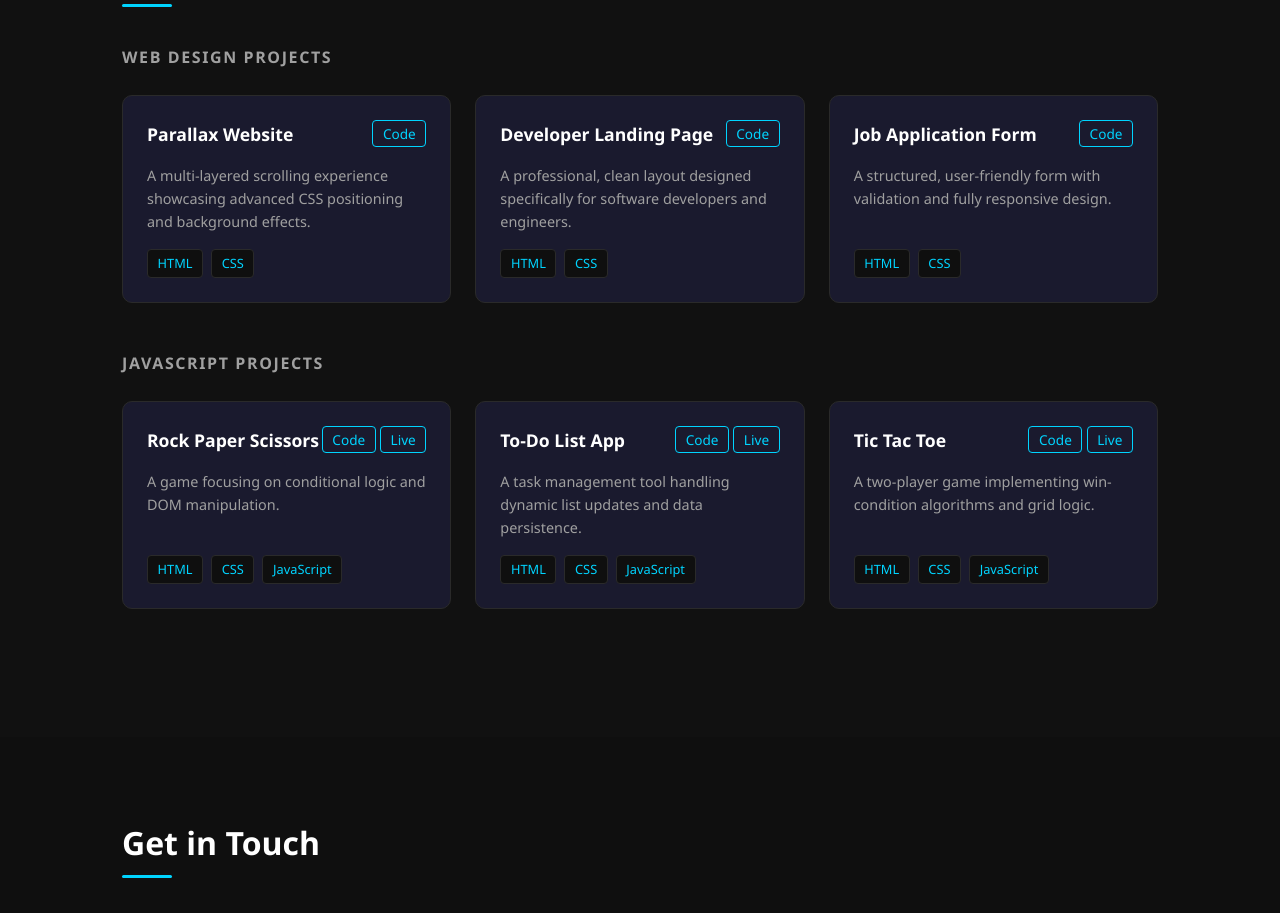
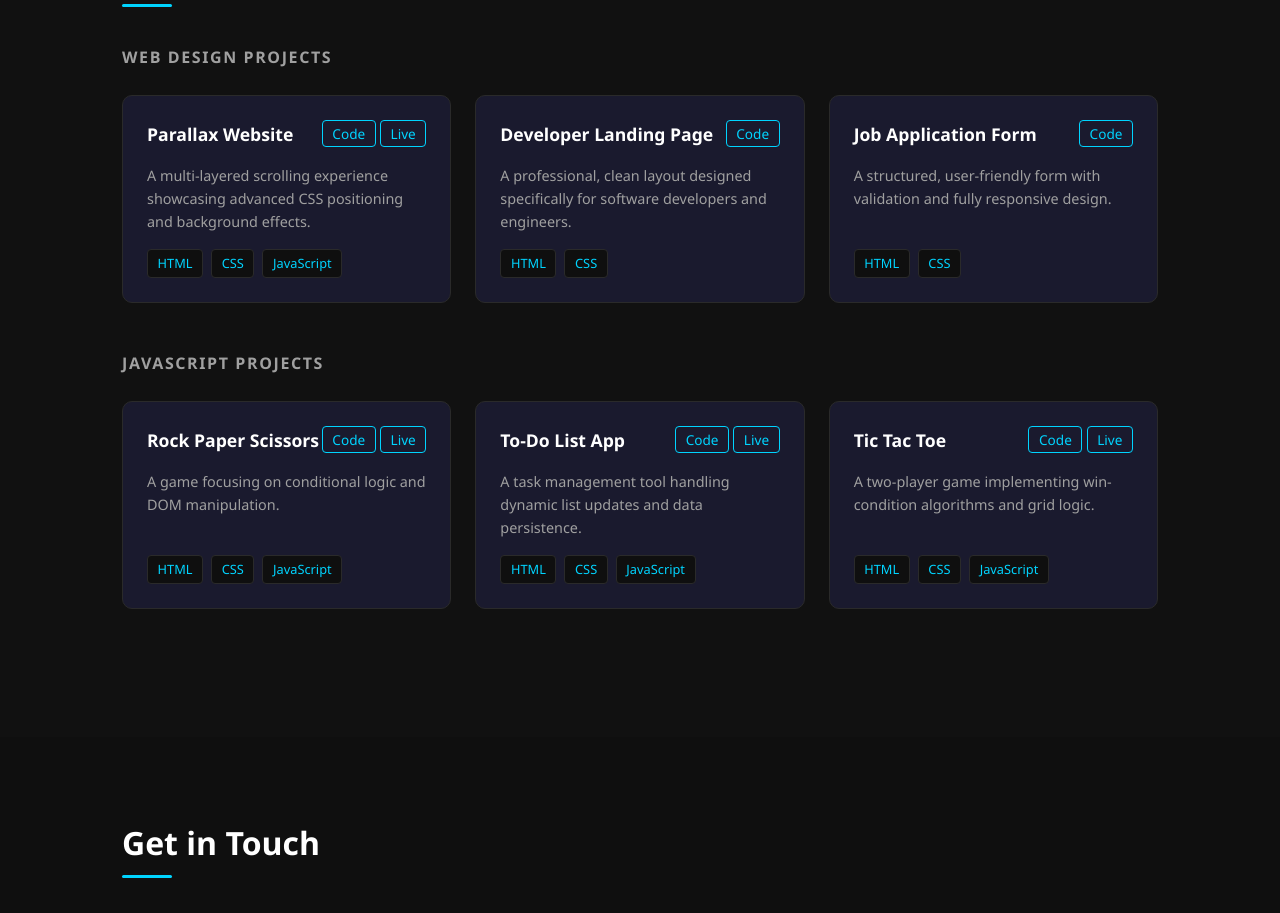
Before and after one commit to Dawood41/my-portfolio, a plain HTML site: page index.html in a window 1280 px wide. Shown: the part 2091-3004 px from the top of the page. Drawn offline with Linux system fonts and the light colour scheme.

Commit message:
add live url

```diff
--- a/index.html
+++ b/index.html
@@ -149,10 +149,10 @@
          class="project-link"
          target="_blank"
          rel="noopener noreferrer">Code</a>
-      <!-- <a href="https://dawood41.github.io/parallax-website"
+      <a href="https://dawood41.github.io/parallax-website"
          class="project-link"
          target="_blank"
-         rel="noopener noreferrer">Live</a> -->
+         rel="noopener noreferrer">Live</a>
     </div>
         </div>
         <p>A multi-layered scrolling experience showcasing
@@ -160,6 +160,7 @@
         <div class="project-tags">
           <span>HTML</span>
           <span>CSS</span>
+          <span>JavaScript</span>
         </div>
       </article>
 
```
